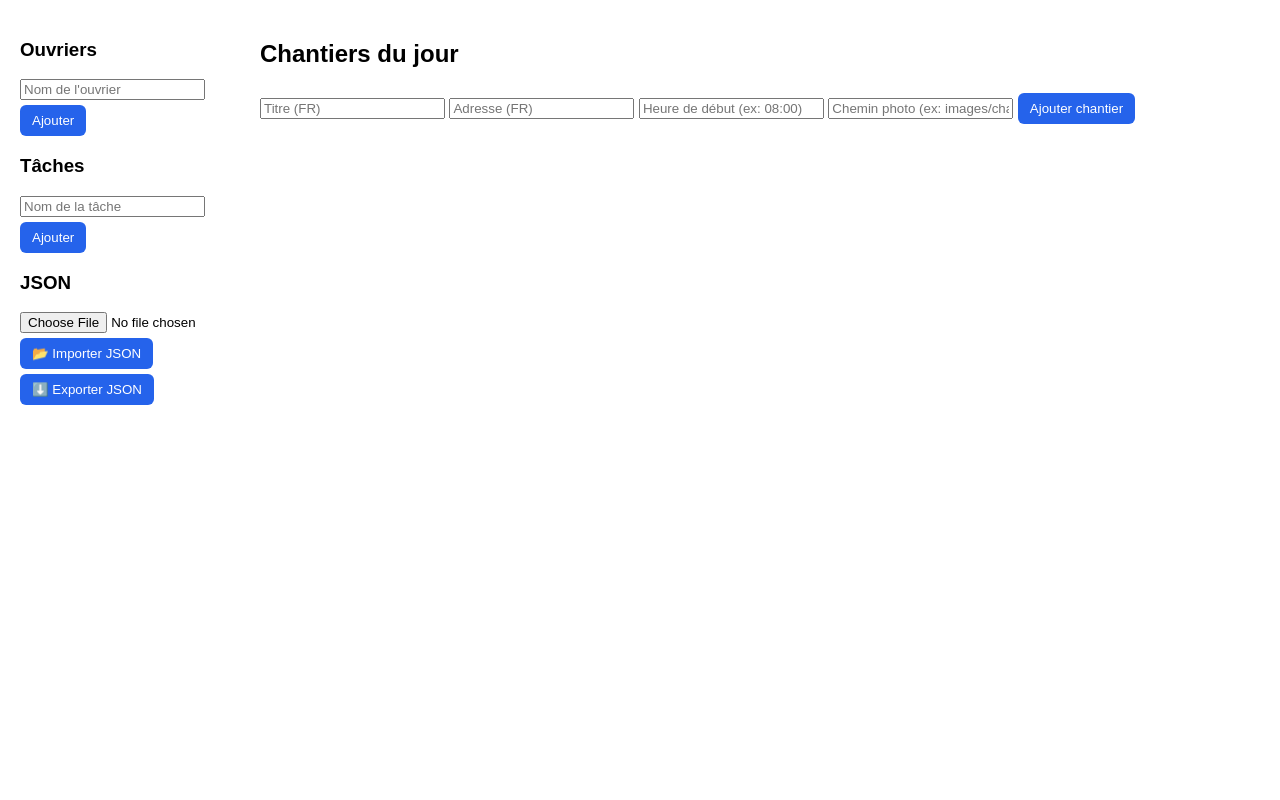
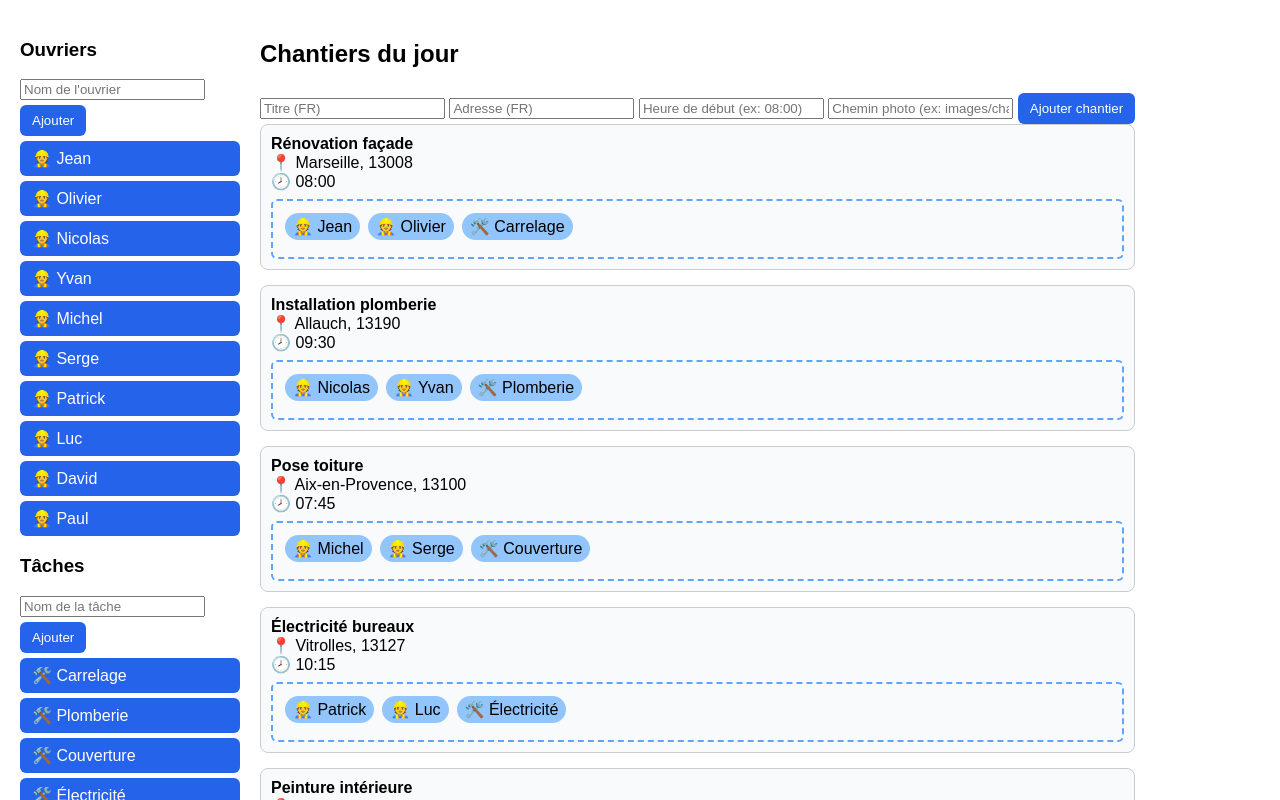
Before and after one commit to Sud-Renov/Sud-Renov-, a plain HTML site: page admin.html in a window 1280 px wide. Both pictures are taken after a click on the button "📂 Importer JSON". Shown: the top 800 px of the page. Drawn offline with Linux system fonts and the light colour scheme.

Commit message:
Add files via upload

```diff
--- a/admin.html
+++ b/admin.html
@@ -30,7 +30,6 @@
   <div id="tasksList"></div>
 
   <h3>JSON</h3>
-  <input type="file" id="importFile" accept="application/json">
   <button type="button" onclick="importJSON()">📂 Importer JSON</button>
   <button type="button" onclick="exportJSON()">⬇️ Exporter JSON</button>
 </div>
@@ -182,16 +181,12 @@ function exportJSON() {
 }
 
 function importJSON() {
-  const fileInput = document.getElementById("importFile");
-  const file = fileInput.files[0];
-  if (!file) {
-    alert("Sélectionne un fichier planning.json");
-    return;
-  }
-  const reader = new FileReader();
-  reader.onload = e => {
-    try {
-      const data = JSON.parse(e.target.result);
+  fetch("planning.json?ts=" + Date.now())
+    .then(r => {
+      if (!r.ok) throw new Error("Impossible de charger planning.json");
+      return r.json();
+    })
+    .then(data => {
       sites = data;
       workers = [];
       tasks = [];
@@ -210,4 +205,13 @@ function importJSON() {
       document.getElementById("tasksList").innerHTML="";
       tasks.forEach(t => document.getElementById("tasksList").appendChild(makeChip("tache", t)));
       renderSites();
-      alert("
+      alert("✅ Planning importé avec succès !");
+    })
+    .catch(err => {
+      alert("❌ Erreur lors de l'import : " + err.message);
+      console.error(err);
+    });
+}
+</script>
+</body>
+</html>
```
